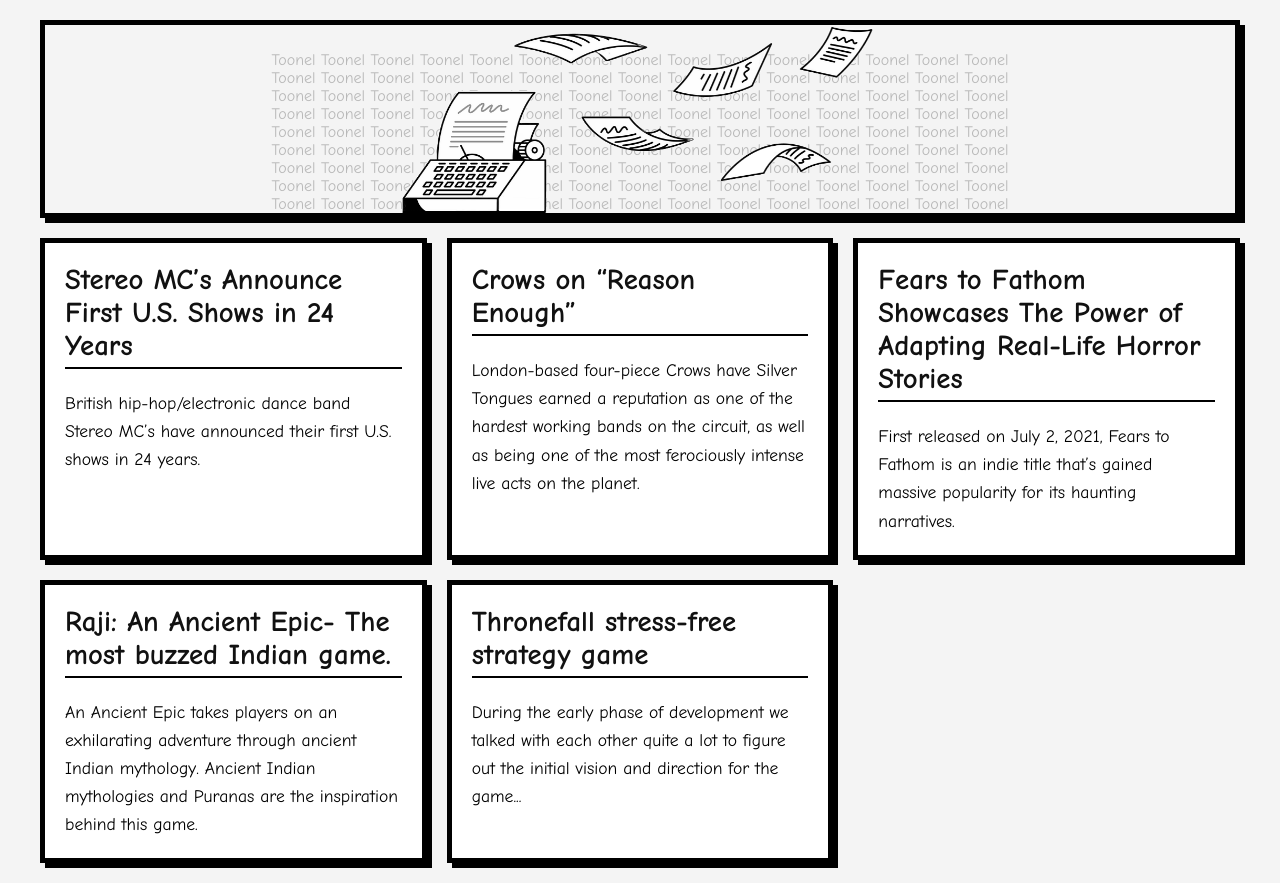
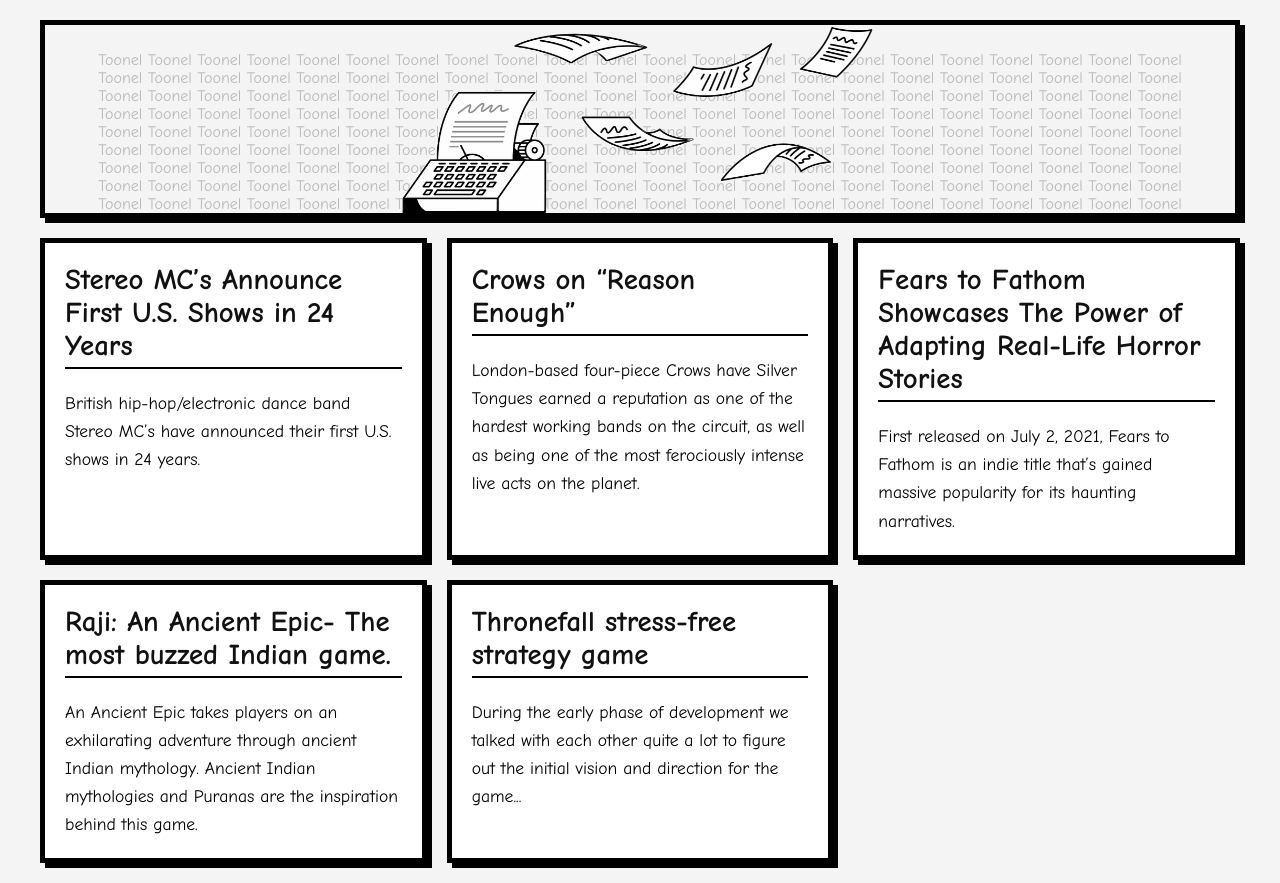
Before and after one commit to khu5hii/Toonel, a plain HTML site: page index.html in a window 1280 px wide. Drawn offline with Linux system fonts and the light colour scheme.

Commit message:
small fix

```diff
--- a/index.html
+++ b/index.html
@@ -14,23 +14,23 @@
         <div class="head">
             <img src="img/type2.png" alt="Type writer">
             <div class="scroll">
-                <p>Toonel Toonel Toonel Toonel Toonel Toonel Toonel Toonel Toonel Toonel Toonel Toonel Toonel Toonel Toonel </p>
+                <p>Toonel Toonel Toonel Toonel Toonel Toonel Toonel Toonel Toonel Toonel Toonel Toonel Toonel Toonel Toonel Toonel Toonel Toonel Toonel Toonel Toonel Toonel</p>
 
-                <p>Toonel Toonel Toonel Toonel Toonel Toonel Toonel Toonel Toonel Toonel Toonel Toonel Toonel Toonel Toonel </p>
+                <p>Toonel Toonel Toonel Toonel Toonel Toonel Toonel Toonel Toonel Toonel Toonel Toonel Toonel Toonel Toonel Toonel Toonel Toonel Toonel Toonel Toonel Toonel</p>
 
-                <p>Toonel Toonel Toonel Toonel Toonel Toonel Toonel Toonel Toonel Toonel Toonel Toonel Toonel Toonel Toonel </p>
+                <p>Toonel Toonel Toonel Toonel Toonel Toonel Toonel Toonel Toonel Toonel Toonel Toonel Toonel Toonel Toonel Toonel Toonel Toonel Toonel Toonel Toonel Toonel</p>
 
-                <p>Toonel Toonel Toonel Toonel Toonel Toonel Toonel Toonel Toonel Toonel Toonel Toonel Toonel Toonel Toonel </p>
+                <p>Toonel Toonel Toonel Toonel Toonel Toonel Toonel Toonel Toonel Toonel Toonel Toonel Toonel Toonel Toonel Toonel Toonel Toonel Toonel Toonel Toonel Toonel</p>
 
-                <p>Toonel Toonel Toonel Toonel Toonel Toonel Toonel Toonel Toonel Toonel Toonel Toonel Toonel Toonel Toonel </p>
+                <p>Toonel Toonel Toonel Toonel Toonel Toonel Toonel Toonel Toonel Toonel Toonel Toonel Toonel Toonel Toonel Toonel Toonel Toonel Toonel Toonel Toonel Toonel</p>
 
-                <p>Toonel Toonel Toonel Toonel Toonel Toonel Toonel Toonel Toonel Toonel Toonel Toonel Toonel Toonel Toonel </p>
+                <p>Toonel Toonel Toonel Toonel Toonel Toonel Toonel Toonel Toonel Toonel Toonel Toonel Toonel Toonel Toonel Toonel Toonel Toonel Toonel Toonel Toonel Toonel</p>
 
-                <p>Toonel Toonel Toonel Toonel Toonel Toonel Toonel Toonel Toonel Toonel Toonel Toonel Toonel Toonel Toonel </p>
+                <p>Toonel Toonel Toonel Toonel Toonel Toonel Toonel Toonel Toonel Toonel Toonel Toonel Toonel Toonel Toonel Toonel Toonel Toonel Toonel Toonel Toonel Toonel</p>
 
-                <p>Toonel Toonel Toonel Toonel Toonel Toonel Toonel Toonel Toonel Toonel Toonel Toonel Toonel Toonel Toonel </p>
+                <p>Toonel Toonel Toonel Toonel Toonel Toonel Toonel Toonel Toonel Toonel Toonel Toonel Toonel Toonel Toonel Toonel Toonel Toonel Toonel Toonel Toonel Toonel</p>
 
-                <p>Toonel Toonel Toonel Toonel Toonel Toonel Toonel Toonel Toonel Toonel Toonel Toonel Toonel Toonel Toonel </p>
+                <p>Toonel Toonel Toonel Toonel Toonel Toonel Toonel Toonel Toonel Toonel Toonel Toonel Toonel Toonel Toonel Toonel Toonel Toonel Toonel Toonel Toonel Toonel</p>
 
             </div>
         </div>
--- a/styles.css
+++ b/styles.css
@@ -30,7 +30,6 @@
 
 .head {
     display: flex;
-
     flex-direction: column;
     align-items: center;
     z-index: 2;
```
